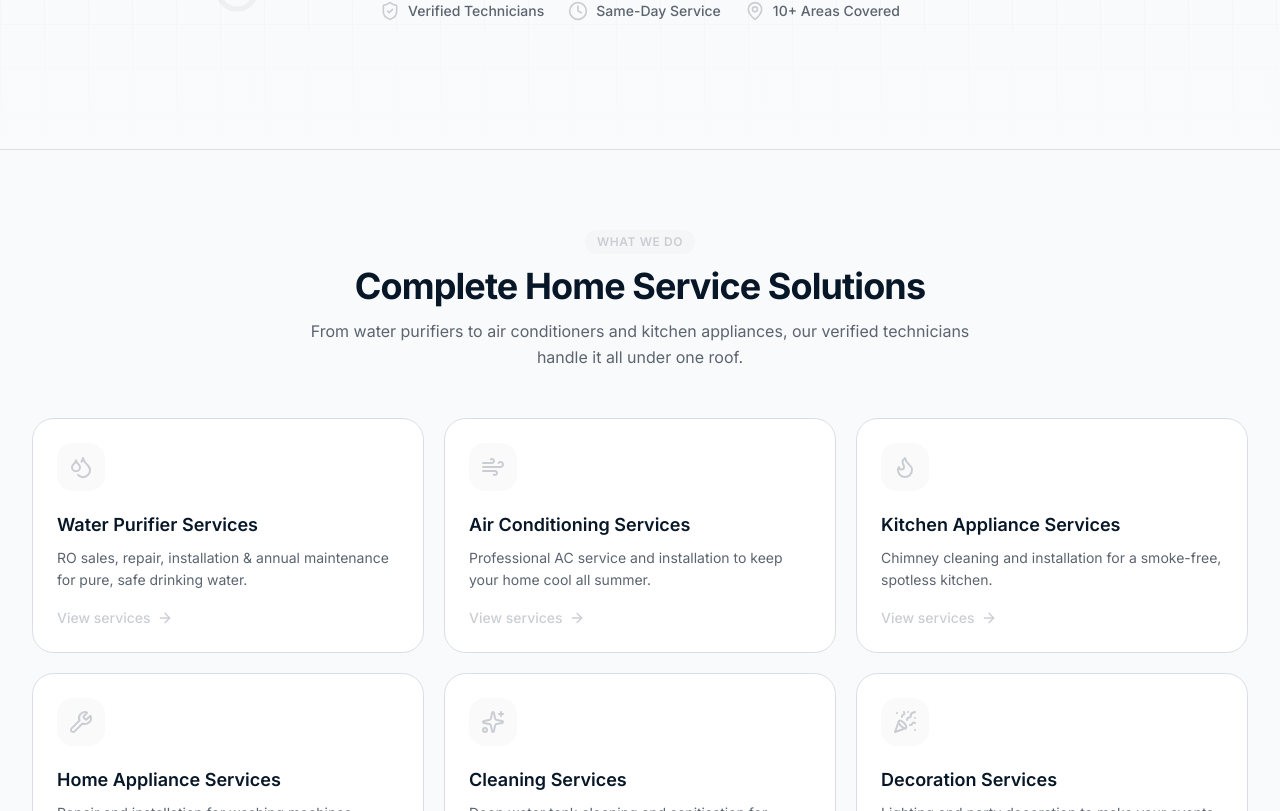
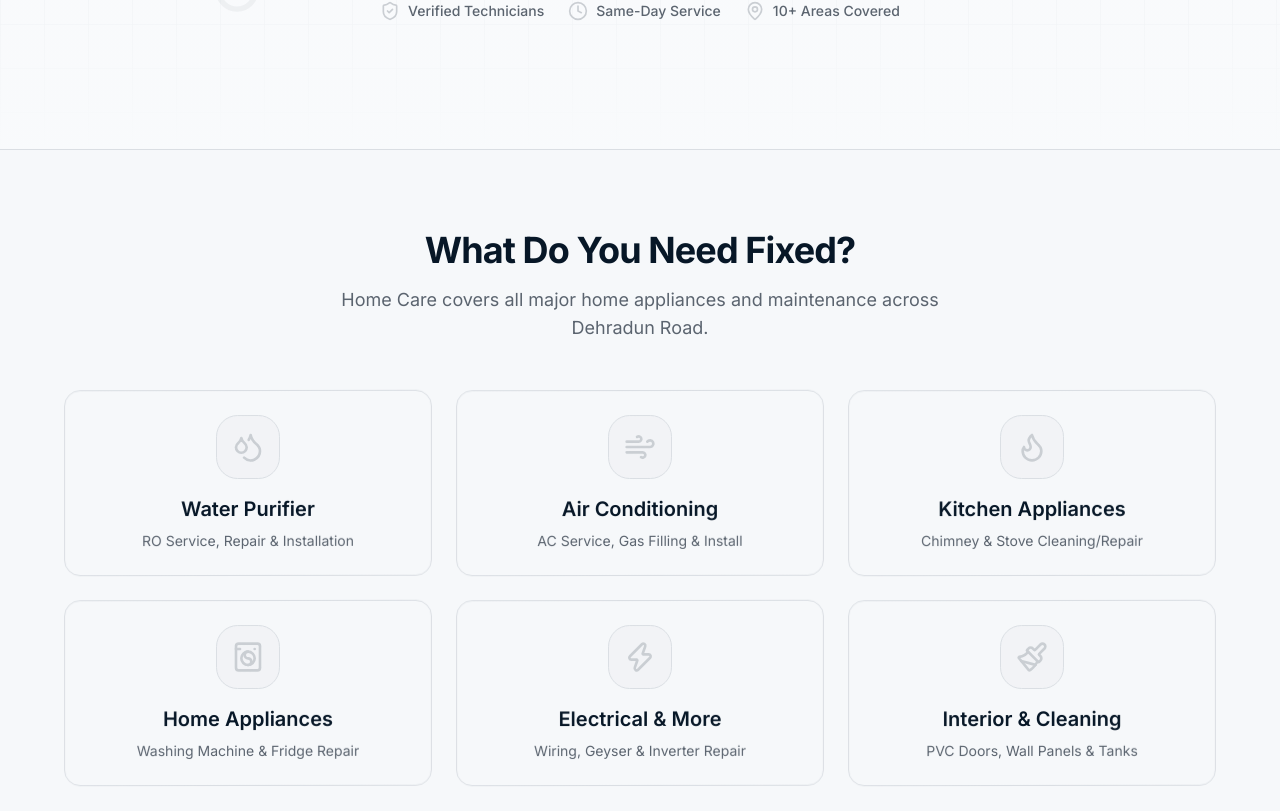
Before and after one commit to HomeCareRepairServices/HomeCareRepairServices, a Next.js app: page / in a window 1280 px wide. Shown: the part 569-1380 px from the top of the page. Built offline with nearby package versions, Linux system fonts and the light colour scheme.

Commit message:
Update service-categories.tsx

```diff
--- a/components/home/service-categories.tsx
+++ b/components/home/service-categories.tsx
@@ -1,40 +1,64 @@
-import Link from "next/link"
-import { ArrowRight } from "lucide-react"
-import { SectionHeading } from "@/components/section-heading"
-import { Reveal } from "@/components/reveal"
-import { serviceCategories } from "@/lib/data/services"
+"use client"
+
+import { motion } from "framer-motion"
+import { Droplets, Wind, Flame, WashingMachine, Zap, Paintbrush } from "lucide-react"
+import { SilverGlowCard } from "@/components/silver-glow-card"
+import { siteConfig } from "@/lib/site"
+
+const services = [
+  { Icon: Droplets, title: "Water Purifier", desc: "RO Service, Repair & Installation" },
+  { Icon: Wind, title: "Air Conditioning", desc: "AC Service, Gas Filling & Install" },
+  { Icon: Flame, title: "Kitchen Appliances", desc: "Chimney & Stove Cleaning/Repair" },
+  { Icon: WashingMachine, title: "Home Appliances", desc: "Washing Machine & Fridge Repair" },
+  { Icon: Zap, title: "Electrical & More", desc: "Wiring, Geyser & Inverter Repair" },
+  { Icon: Paintbrush, title: "Interior & Cleaning", desc: "PVC Doors, Wall Panels & Tanks" },
+]
 
 export function ServiceCategories() {
   return (
-    <section className="mx-auto max-w-7xl px-4 py-16 sm:px-6 sm:py-20 lg:px-8">
-      <SectionHeading
-        eyebrow="What We Do"
-        title="Complete Home Service Solutions"
-        description="From water purifiers to air conditioners and kitchen appliances, our verified technicians handle it all under one roof."
-      />
+    <section className="py-20 px-4 bg-muted/30">
+      <div className="max-w-6xl mx-auto">
+        <motion.div
+          initial={{ opacity: 0, y: 20 }}
+          whileInView={{ opacity: 1, y: 0 }}
+          viewport={{ once: true }}
+          transition={{ duration: 0.5 }}
+          className="text-center mb-12"
+        >
+          <h2 className="text-3xl font-bold tracking-tight text-foreground sm:text-4xl">
+            What Do You Need Fixed?
+          </h2>
+          <p className="mt-4 text-lg text-muted-foreground max-w-2xl mx-auto">
+            {siteConfig.shortName} covers all major home appliances and maintenance across {siteConfig.address.split(',')[0]}.
+          </p>
+        </motion.div>
 
-      <div className="mt-12 grid gap-5 sm:grid-cols-2 lg:grid-cols-3">
-        {serviceCategories.map((cat, i) => (
-          <Reveal key={cat.slug} delay={i * 0.05}>
-            <Link
-              href="/services"
-              className="group relative flex h-full flex-col overflow-hidden rounded-2xl border border-border bg-card p-6 transition-all hover:-translate-y-1 hover:border-secondary/40 hover:shadow-lg hover:shadow-secondary/5"
+        <div className="grid grid-cols-1 sm:grid-cols-2 lg:grid-cols-3 gap-6">
+          {services.map((service, i) => (
+            <motion.div
+              key={service.title}
+              // This makes the cards slide up one by one as you scroll down on mobile
+              initial={{ opacity: 0, y: 40 }}
+              whileInView={{ opacity: 1, y: 0 }}
+              viewport={{ once: true, margin: "-50px" }}
+              transition={{ duration: 0.4, delay: i * 0.1 }}
             >
-              <span className="silver-sheen" />
-              <span className="mb-5 flex size-12 items-center justify-center rounded-xl bg-secondary/10 text-secondary transition-colors group-hover:bg-secondary group-hover:text-secondary-foreground">
-                <cat.icon className="size-6" />
-              </span>
-              <h3 className="text-lg font-semibold text-foreground">{cat.name}</h3>
-              <p className="mt-2 flex-1 text-sm leading-relaxed text-muted-foreground">
-                {cat.description}
-              </p>
-              <span className="mt-4 inline-flex items-center gap-1.5 text-sm font-medium text-secondary">
-                View services
-                <ArrowRight className="size-4 transition-transform group-hover:translate-x-1" />
-              </span>
-            </Link>
-          </Reveal>
-        ))}
+              {/* HERE IS YOUR NEW 3D SILVER GLOW CARD! */}
+              <SilverGlowCard className="h-full bg-card p-6 cursor-pointer">
+                <div className="flex flex-col items-center text-center space-y-4">
+                  {/* Silver/Muted Icon background */}
+                  <div className="w-16 h-16 rounded-2xl bg-secondary/10 flex items-center justify-center border border-border">
+                    <service.Icon className="w-8 h-8 text-secondary" />
+                  </div>
+                  <div>
+                    <h3 className="text-xl font-semibold text-foreground">{service.title}</h3>
+                    <p className="mt-2 text-sm text-muted-foreground">{service.desc}</p>
+                  </div>
+                </div>
+              </SilverGlowCard>
+            </motion.div>
+          ))}
+        </div>
       </div>
     </section>
   )
```
